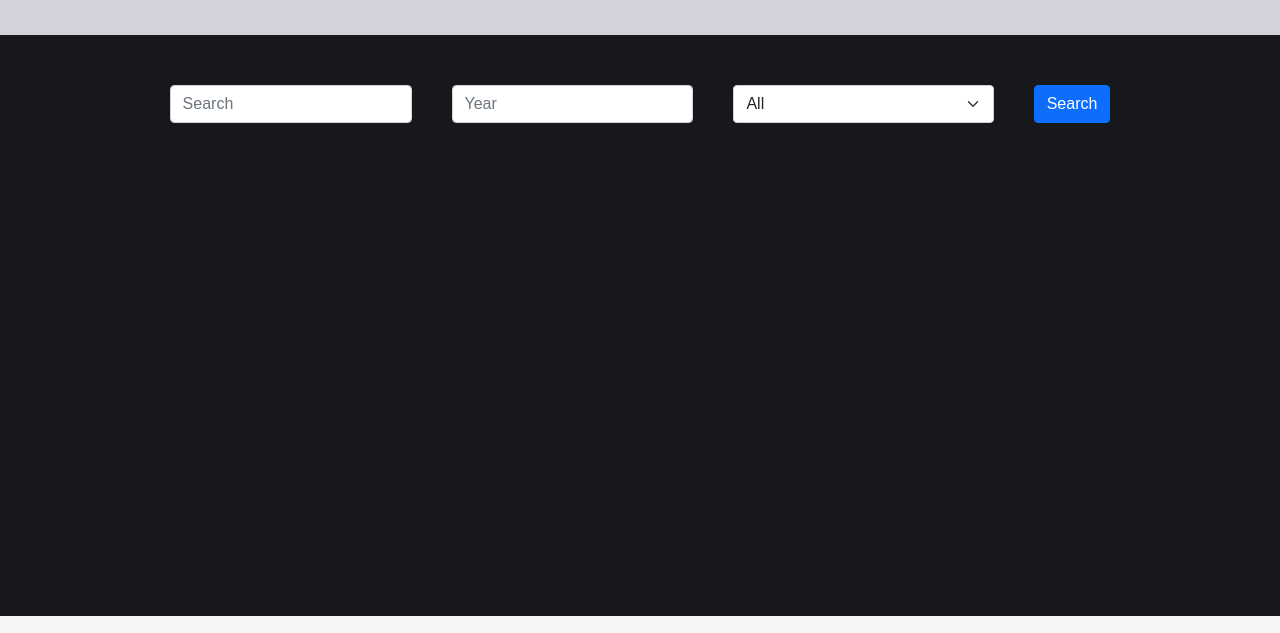
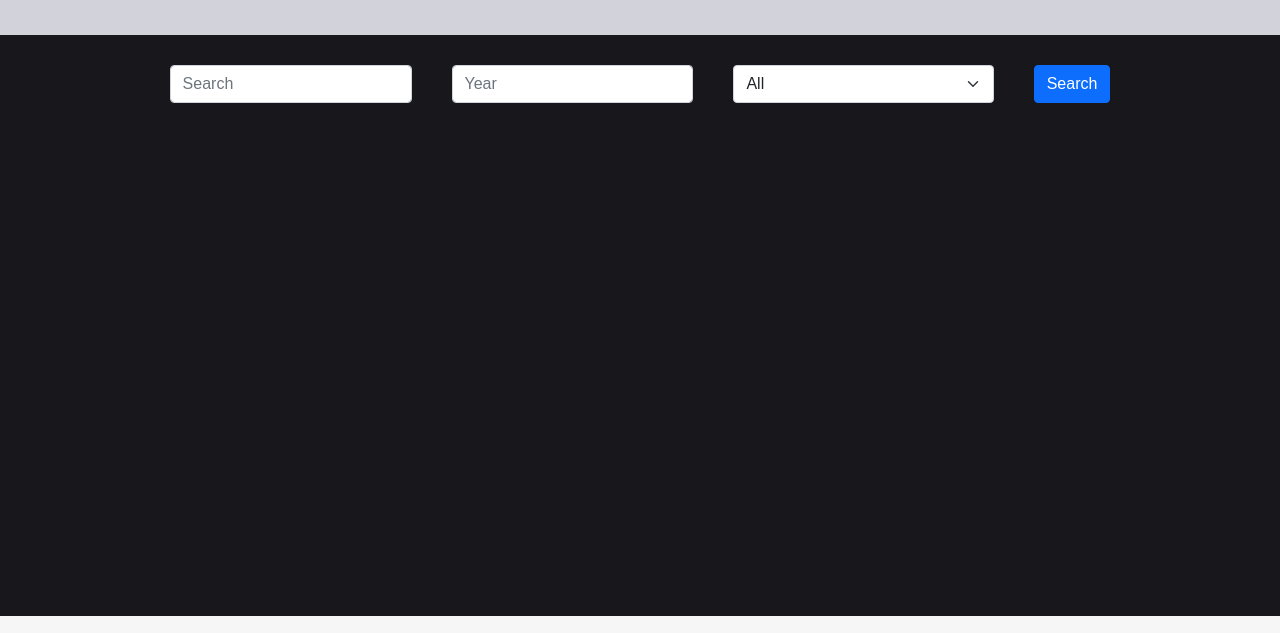
Before and after one commit to sukhrobbeksoatov/movies-api, a plain HTML site: page index.html in a window 1280 px wide. Shown: the part 98-731 px from the top of the page. Drawn offline with Linux system fonts and the light colour scheme; a web font is replaced by a local one.

Commit message:
fix bugs

```diff
--- a/scss/blocks/_common.scss
+++ b/scss/blocks/_common.scss
@@ -19,7 +19,6 @@ body {
 
 .container {
   max-width: 1200px;
-  height: 100%;
   width: 100%;
   margin: 0 auto;
 }
@@ -55,7 +54,8 @@ body {
 
 /* form */
 .main {
-  padding: 50px 0;
+  flex-grow: 1;
+  padding: 30px 0;
 }
 
 .form {
@@ -78,6 +78,7 @@ body {
   row-gap: 40px;
   flex-wrap: wrap;
   justify-content: space-around;
+  margin-bottom: 30px;
 }
 
 /* CARD */
@@ -120,4 +121,5 @@ body {
 .pagination {
   display: flex;
   justify-content: center;
+  flex-wrap: wrap;
 }
```
Also changed, not shown: index.html (+1 -1 lines), css/main.css, 1 other file.
